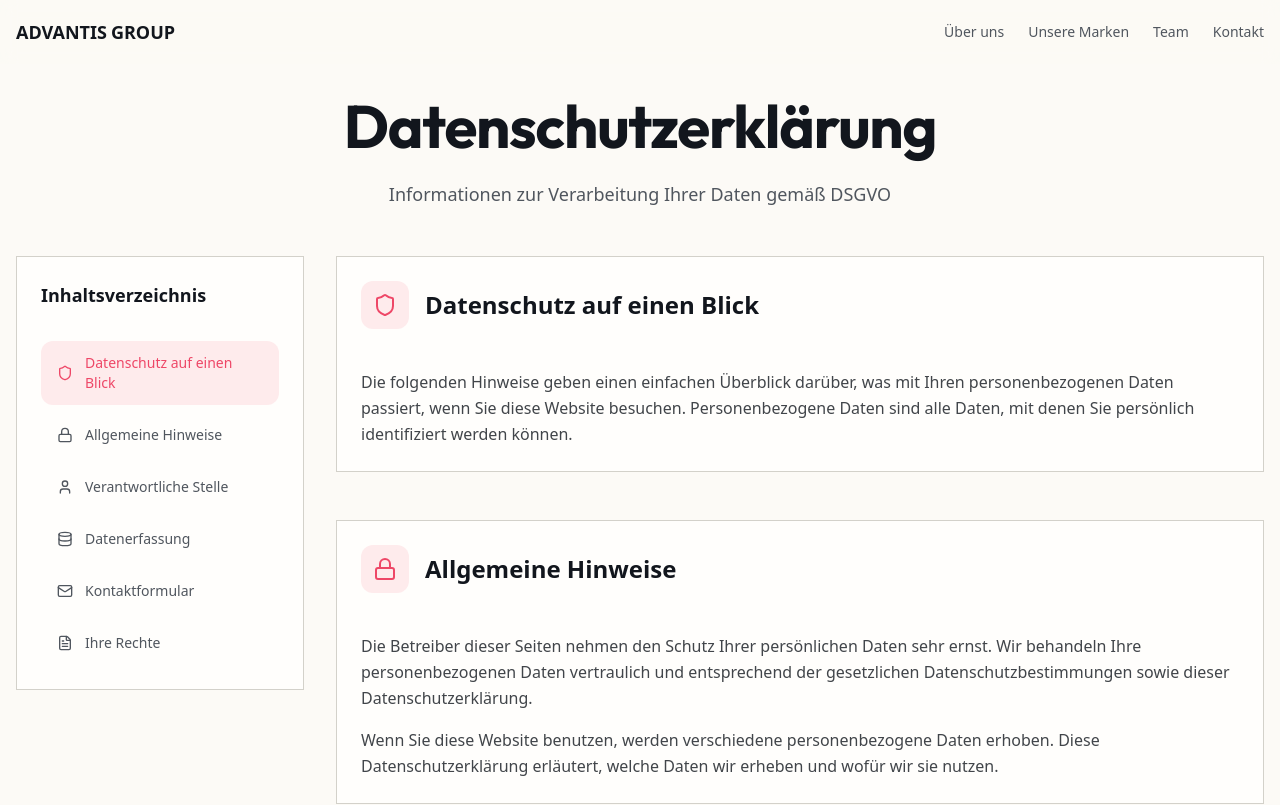
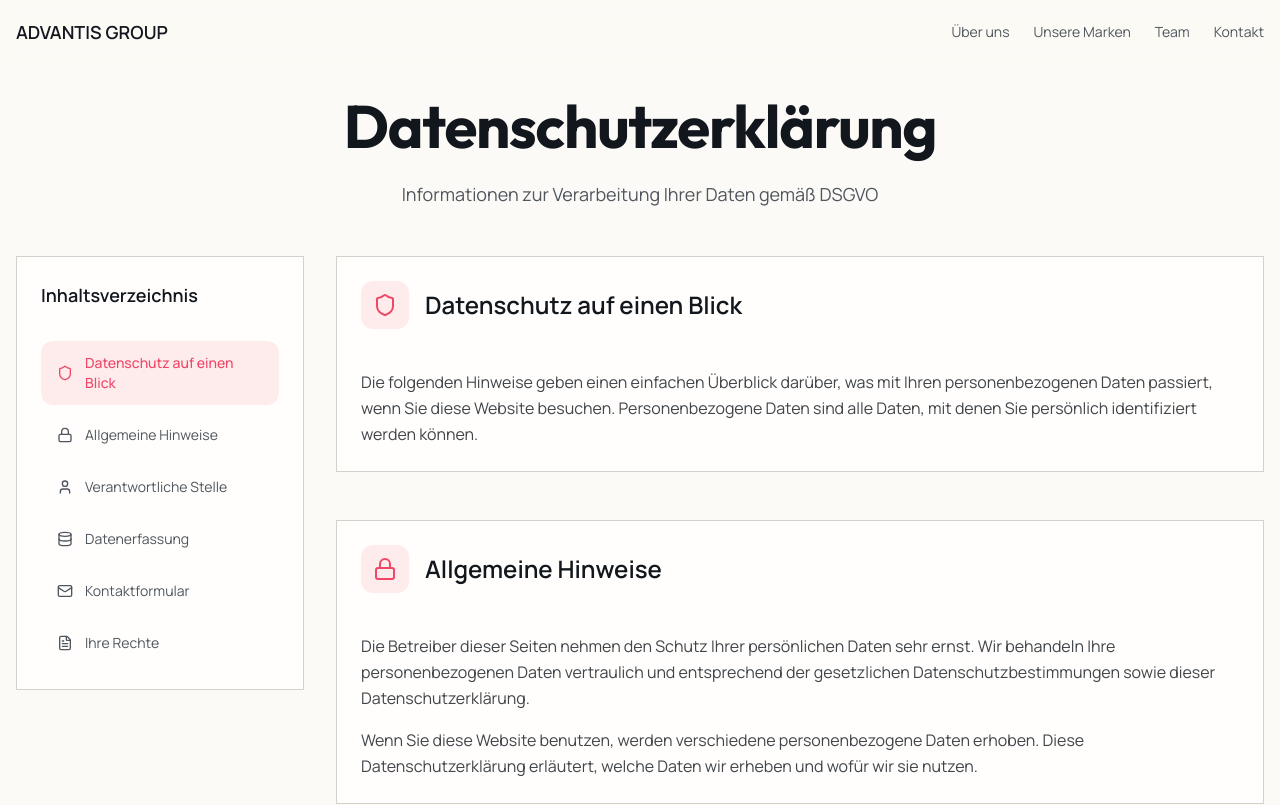
Before and after one commit to advantisgroup/advantis-group, a Next.js app: page /datenschutz in a window 1280 px wide. Shown: the top 805 px of the page. Built offline with nearby package versions, Linux system fonts and the light colour scheme.

Commit message:
font change, defaultTheme light

```diff
--- a/src/app/layout.tsx
+++ b/src/app/layout.tsx
@@ -38,8 +38,8 @@ export const metadata: Metadata = {
 export default function RootLayout({ children }: { children: React.ReactNode }) {
     return (
         <html lang="de" suppressHydrationWarning>
-            <body className={`bg-background antialiased ${manrope.variable} ${outfit.variable} font-sans`}>
-                <ThemeProvider attribute="class" defaultTheme="system" enableSystem>
+            <body className={`bg-background antialiased ${manrope.variable} ${outfit.variable}`}>
+                <ThemeProvider attribute="class" defaultTheme="light" enableSystem>
                     <Header />
                     {children}
                     <Toaster />
```
